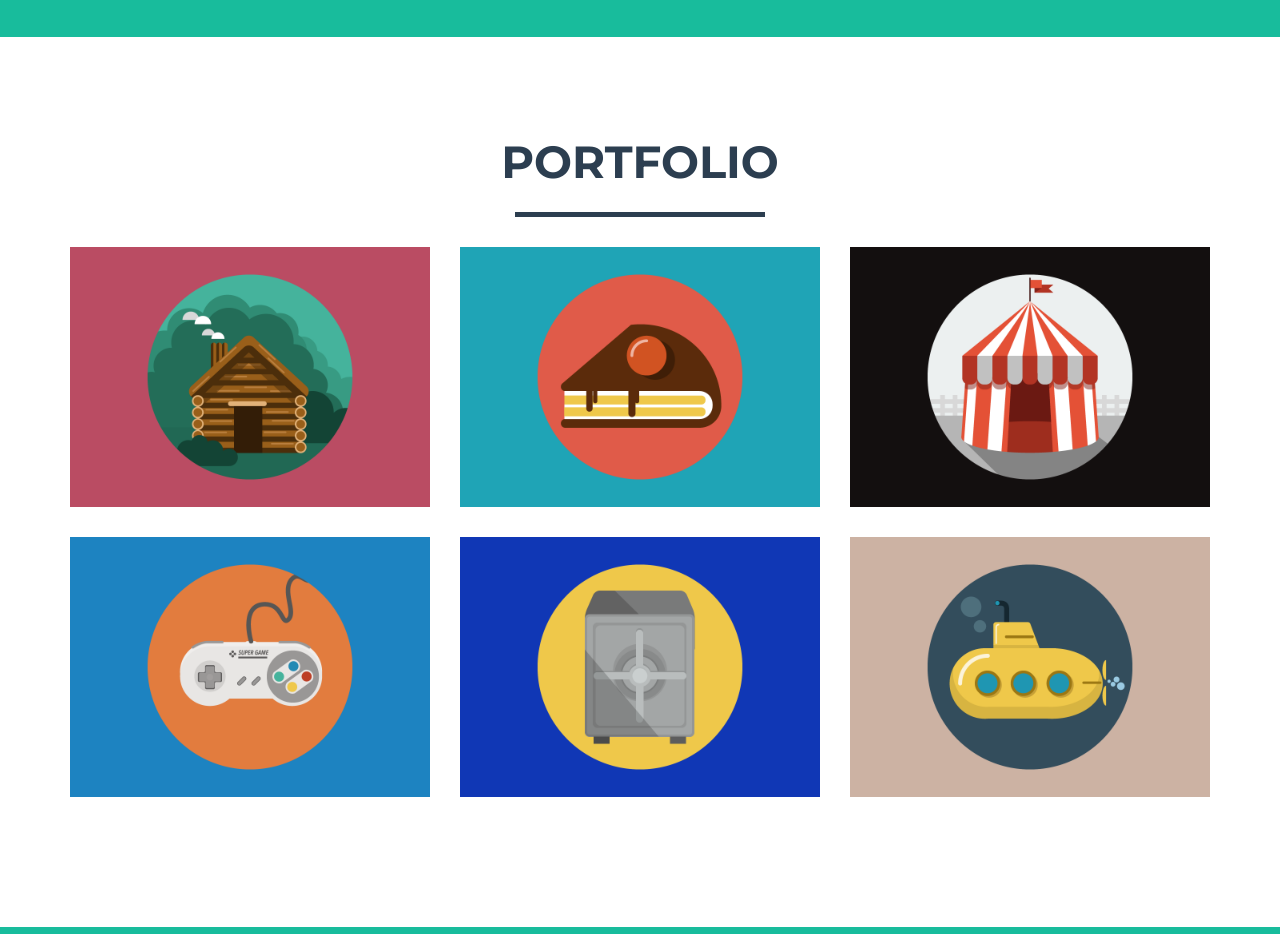
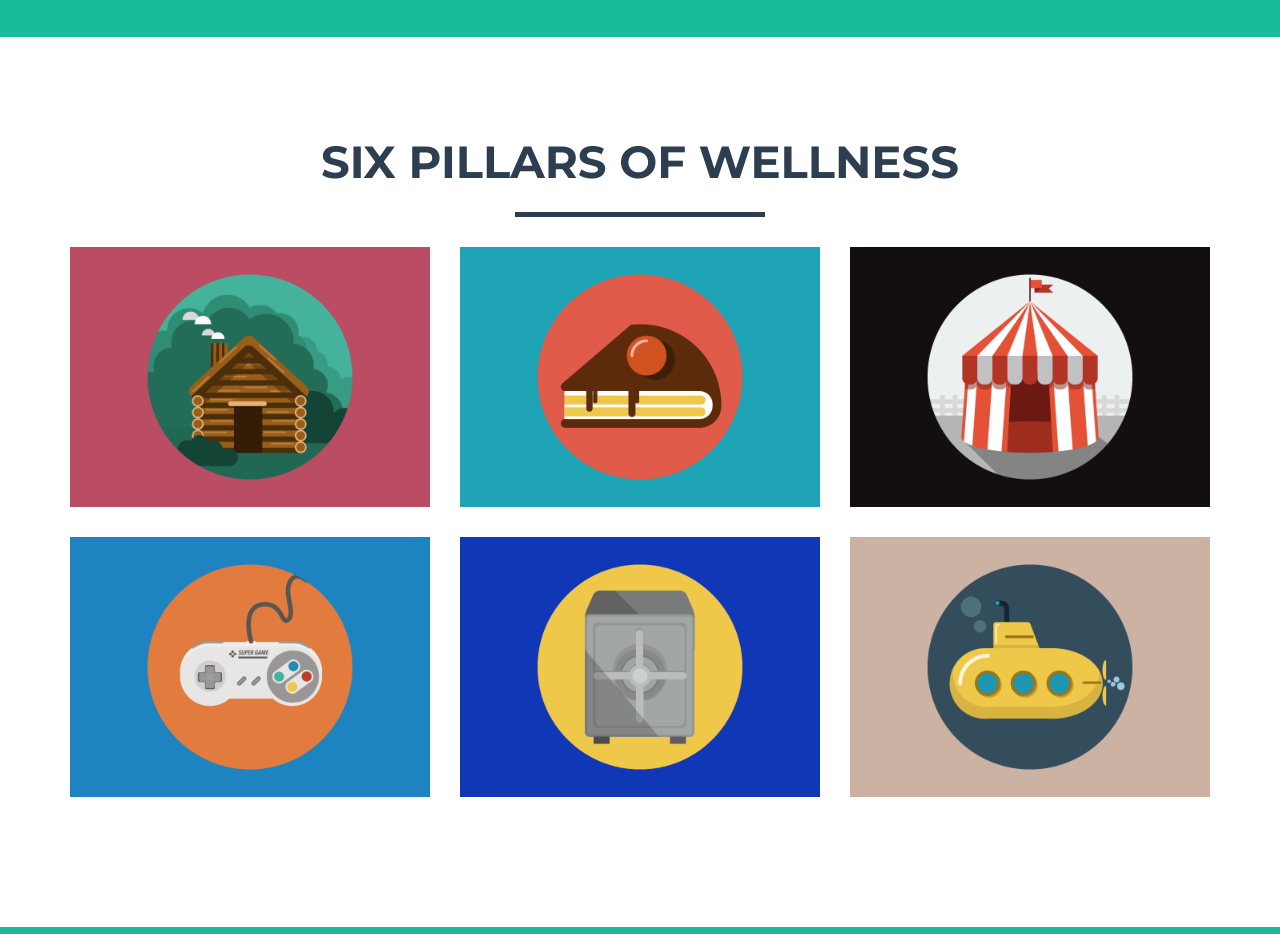
Before and after one commit to dallen93/Abundance, a plain HTML site: page index.html in a window 1280 px wide. Shown: the part 840-1774 px from the top of the page. Drawn offline with nearby package versions, Linux system fonts and the light colour scheme.

Commit message:
changed title on portfolio section to 'Six Pillars of Wellness.

```diff
--- a/index.html
+++ b/index.html
@@ -90,7 +90,7 @@
         <div class="container">
             <div class="row">
                 <div class="col-lg-12 text-center">
-                    <h2>Portfolio</h2>
+                    <h2>Six Pillars of Wellness</h2>
                     <hr class="star-primary">
                 </div>
             </div>
```
